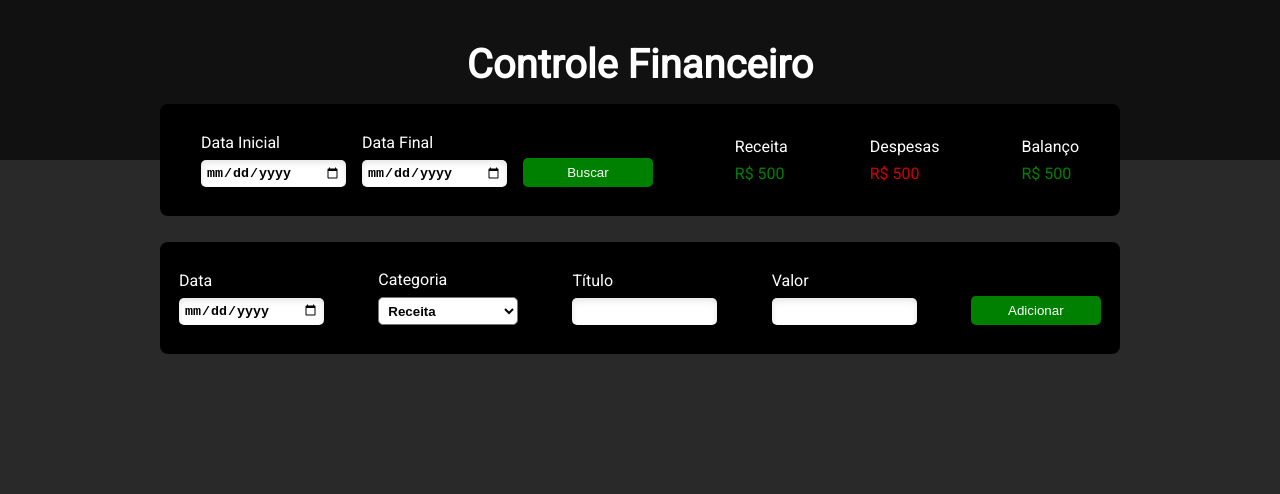
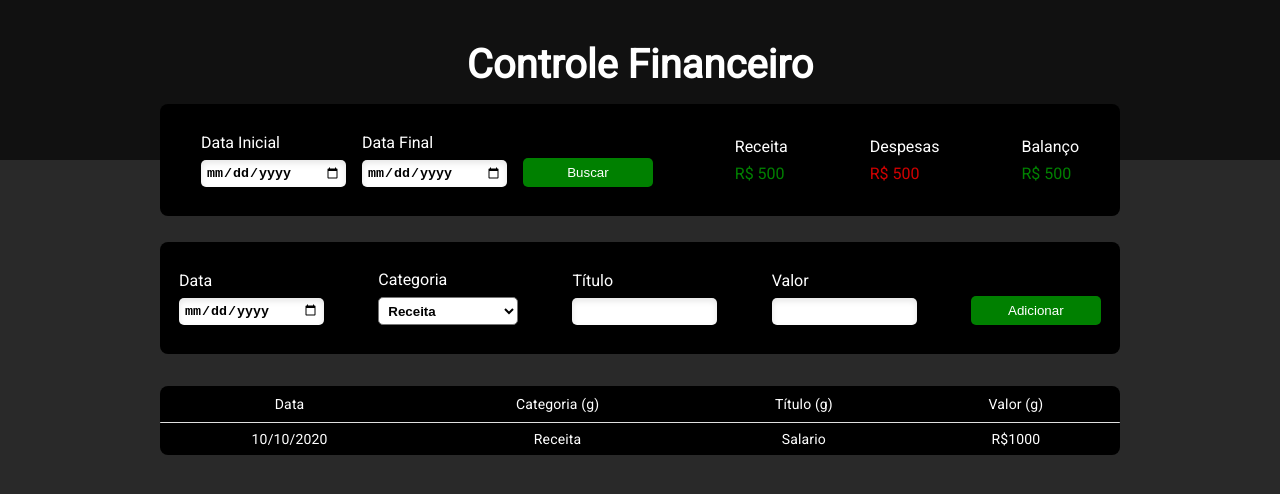
Before and after one commit to arthurlozano/myFinancas-frontend, a React (Vite) app: page / in a window 1280 px wide. Shown: the top 494 px of the page. Built offline with nearby package versions, Linux system fonts and the light colour scheme.

Commit message:
Criada a tabela InfoTable

```diff
--- a/package.json
+++ b/package.json
@@ -8,6 +8,9 @@
     "preview": "vite preview"
   },
   "dependencies": {
+    "@emotion/react": "^11.8.2",
+    "@emotion/styled": "^11.8.1",
+    "@mui/material": "^5.5.1",
     "react": "^17.0.2",
     "react-dom": "^17.0.2",
     "react-router-dom": "^6.2.2"
--- /dev/null
+++ b/src/components/InfoTable/index.jsx
@@ -0,0 +1,41 @@
+import * as React from 'react';
+import Table from '@mui/material/Table';
+import TableBody from '@mui/material/TableBody';
+import TableCell from '@mui/material/TableCell';
+import TableContainer from '@mui/material/TableContainer';
+import TableHead from '@mui/material/TableHead';
+import TableRow from '@mui/material/TableRow';
+import './styles.css'
+
+export function InfoTable() {
+  return (
+    <div className="container-infoTable">
+      <TableContainer sx={{
+        background: '#000',
+        color: '#fff',
+        borderRadius: 10,
+      }}>
+        <Table size="small" aria-label="a dense table">
+          <TableHead>
+            <TableRow>
+              <TableCell sx={{ color: '#FFF' }} align="center">Data</TableCell>
+              <TableCell sx={{ color: '#FFF' }} align="center">Categoria&nbsp;(g)</TableCell>
+              <TableCell sx={{ color: '#FFF' }} align="center">Título&nbsp;(g)</TableCell>
+              <TableCell sx={{ color: '#FFF' }} align="center">Valor&nbsp;(g)</TableCell>
+            </TableRow>
+          </TableHead>
+          <TableBody>
+            <TableRow
+              sx={{ '&:last-child td, &:last-child th': { border: 0 } }}
+            >
+              <TableCell sx={{ color: '#FFF' }} align="center">10/10/2020</TableCell>
+              <TableCell sx={{ color: '#FFF' }} align="center">Receita</TableCell>
+              <TableCell sx={{ color: '#FFF' }} align="center">Salario</TableCell>
+              <TableCell sx={{ color: '#FFF' }} align="center">R$1000</TableCell>
+            </TableRow>
+          </TableBody>
+        </Table>
+      </TableContainer>
+    </div >
+  )
+}
--- /dev/null
+++ b/src/components/InfoTable/styles.css
@@ -0,0 +1,7 @@
+.container-infoTable {
+  background-color: #000;
+  border-radius: 0.5rem;
+  margin-top: 0.5rem;
+  width: 60rem;
+
+}
--- a/src/pages/Home/index.jsx
+++ b/src/pages/Home/index.jsx
@@ -1,5 +1,6 @@
 import { Header } from "../../components/Header";
 import { Information } from "../../components/Information";
+import { InfoTable } from "../../components/InfoTable";
 import { InputsContainer } from "../../components/InputsContainer";
 import './styles.css';
 
@@ -9,6 +10,7 @@
       <Header />
       <Information />
       <InputsContainer />
+      <InfoTable />
     </div>
   )
 }
```
Also changed, not shown: 1 other file (tests, documents, lock files or other folders).
